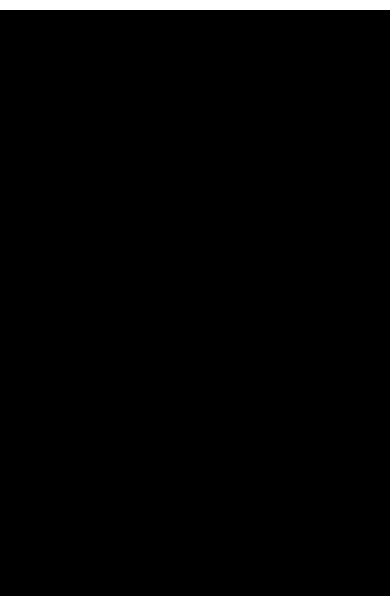
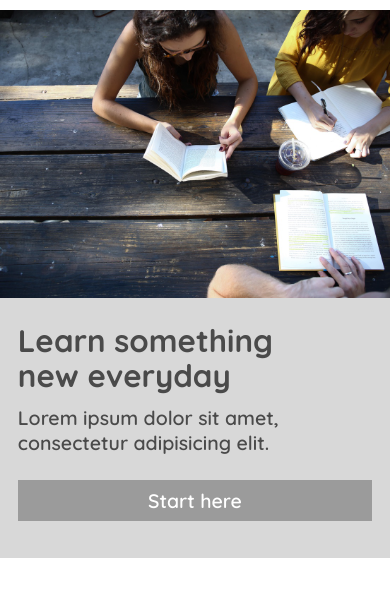
Before and after one commit to murphy6867/JSD-web-assignment-1, a plain HTML site: page index.html in a window 390 px wide. Shown: the part 54-650 px from the top of the page. Drawn offline with Linux system fonts and the light colour scheme.

Commit message:
Banner is done!

```diff
--- a/index.html
+++ b/index.html
@@ -35,5 +35,19 @@
             </div>
         </nav>
     </header>
+    <main>
+        <section class="academy-banner" role="Website Banner">
+            <div class="banner-container">
+                <div class="banner-left flex-col center">
+                    <img src="./capstone_colmar_assets/images/banner.jpg" alt="Website Banner" />
+                </div>
+                <div class="banner-right flex-col">
+                    <h1>Learn something new everyday</h1>
+                    <p>Lorem ipsum dolor sit amet, consectetur adipisicing elit.</p>
+                    <a href="#">Start here</a>
+                </div>
+            </div>
+        </section>
+    </main>
 </body>
 </html>
--- a/styles/moblieVP.css
+++ b/styles/moblieVP.css
@@ -24,4 +24,44 @@
   .navbar-mobile-container img {
     width: 32px;
   }
+
+  /* ===== Banner Style ===== */
+
+  .banner-container {
+    display: flex;
+    flex-direction: column;
+  }
+
+  .banner-left {
+    padding: 0;
+  }
+
+  .banner-right {
+    margin: 3.2vw 1.5vw;
+  }
+
+  .banner-right h1 {
+    font-size: 8vw;
+    line-height: 9vw;
+    width: 80%;
+  }
+
+  .banner-right p {
+    font-size: 5vw;
+    width: 80%;
+    margin: 3.2vw 0;
+  }
+
+  .banner-right a {
+    width: 100%;
+    font-size: 5vw;
+    font-weight: 600;
+    background-color: #9B9B9B;
+    margin: 3.2vw 0;
+  }
+
+  .banner-right a:active {
+    background-color: #4A4A4A;
+  }
+
 }
--- a/styles/style.css
+++ b/styles/style.css
@@ -1,6 +1,8 @@
 :root {
     --textColor: #4A4A4A;
-    --pSize: 1.15rem;
+    --pSize: 1.5vw;
+    --hSize: 3.5vw;
+    --ButtonHover: #b29c9c;
 }
 
 * {
@@ -9,10 +11,6 @@
     padding: 0;
     box-sizing: border-box;
     font-family: 'Quicksand', sans-serif;
-}
-
-body {
-    background-color: black;
 }
 
 .flex-row {
@@ -32,15 +30,15 @@ body {
 
 /* ===== Header & Navbar Style ===== */
 
-header {
+.navbar-container {
     background-color: #fff;
-    padding: 0 24px;
-}
-
-.navbar-container {
     justify-content: space-between;
     align-items: center;
     min-height: 64px;
+    position: fixed;
+    width: 100%;
+    padding: 0 24px;
+    top: 0;
 }
 
 .academy-logo {
@@ -49,7 +47,7 @@ header {
 }
 
 .logo-academy-container h1 {
-    font-size: 32px;
+    font-size: 2vw;
     text-transform: uppercase;
     color: #000;
 }
@@ -66,10 +64,65 @@ header {
 
 .navbar-list li a {
     text-decoration: none;
-    font-size: var(--pSize);
+    font-size: 1rem;
     color: var(--textColor);
 }
 
 .navbar-mobile-container {
     display: none;
 }
+
+/* ===== Banner Style ===== */
+
+.banner-container {
+    margin-top: 64px;
+    display: grid;
+    grid-template-columns: 60% 40%;
+    background-color: #D8D8D8;
+}
+
+    /* Left */
+.banner-left {
+    padding: 2rem 1.5rem;
+}
+
+.banner-left img {
+    max-width: 100%;
+    height: auto;
+}
+
+    /* Right */
+.banner-right {
+    padding: 12px;
+    justify-content: center;
+}
+
+.banner-right h1 {
+    font-size: var(--hSize);
+    font-weight: 900;
+    color: var(--textColor);
+    width: 90%;
+    line-height: 4vw;
+}
+
+.banner-right p {
+    font-size: var(--pSize);
+    color: var(--textColor);
+    font-weight: 600;
+    width: 70%;
+    margin: 2vw 0;
+}
+
+.banner-right a {
+    font-size: var(--pSize);
+    padding: 8px 0;
+    width: 70%;
+    text-align: center;
+    background-color: var(--textColor);
+    color: #fff;
+    text-decoration: none;
+}
+
+.banner-right a:hover {
+    background-color: var(--ButtonHover);
+}
--- a/styles/tabletVP.css
+++ b/styles/tabletVP.css
@@ -24,4 +24,9 @@
   .navbar-mobile-container img {
     width: 32px;
   }
+
+  /* ===== Banner Style ===== */
+  .banner-left {
+    padding: 3vw 2vw;
+  }
 }
```
